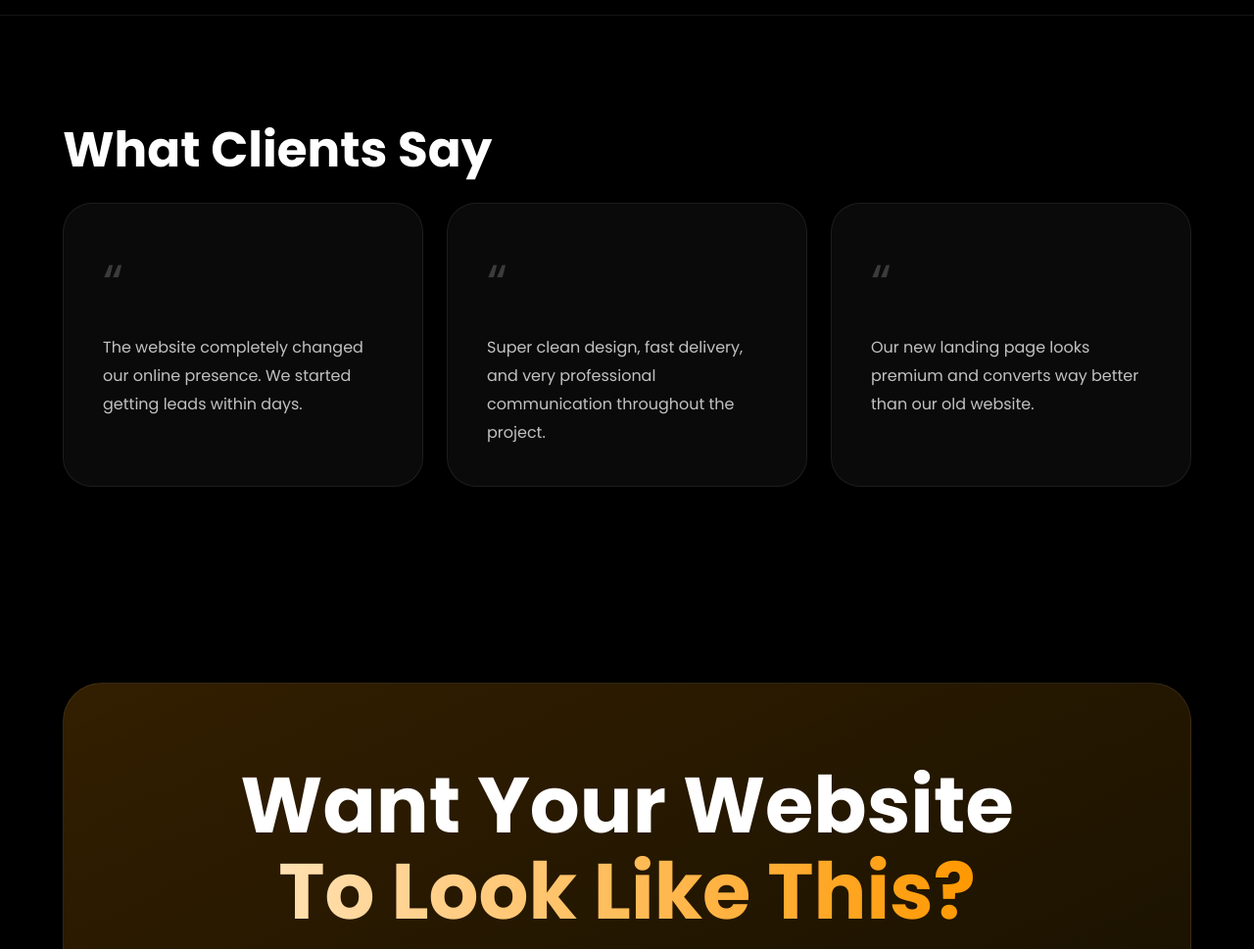
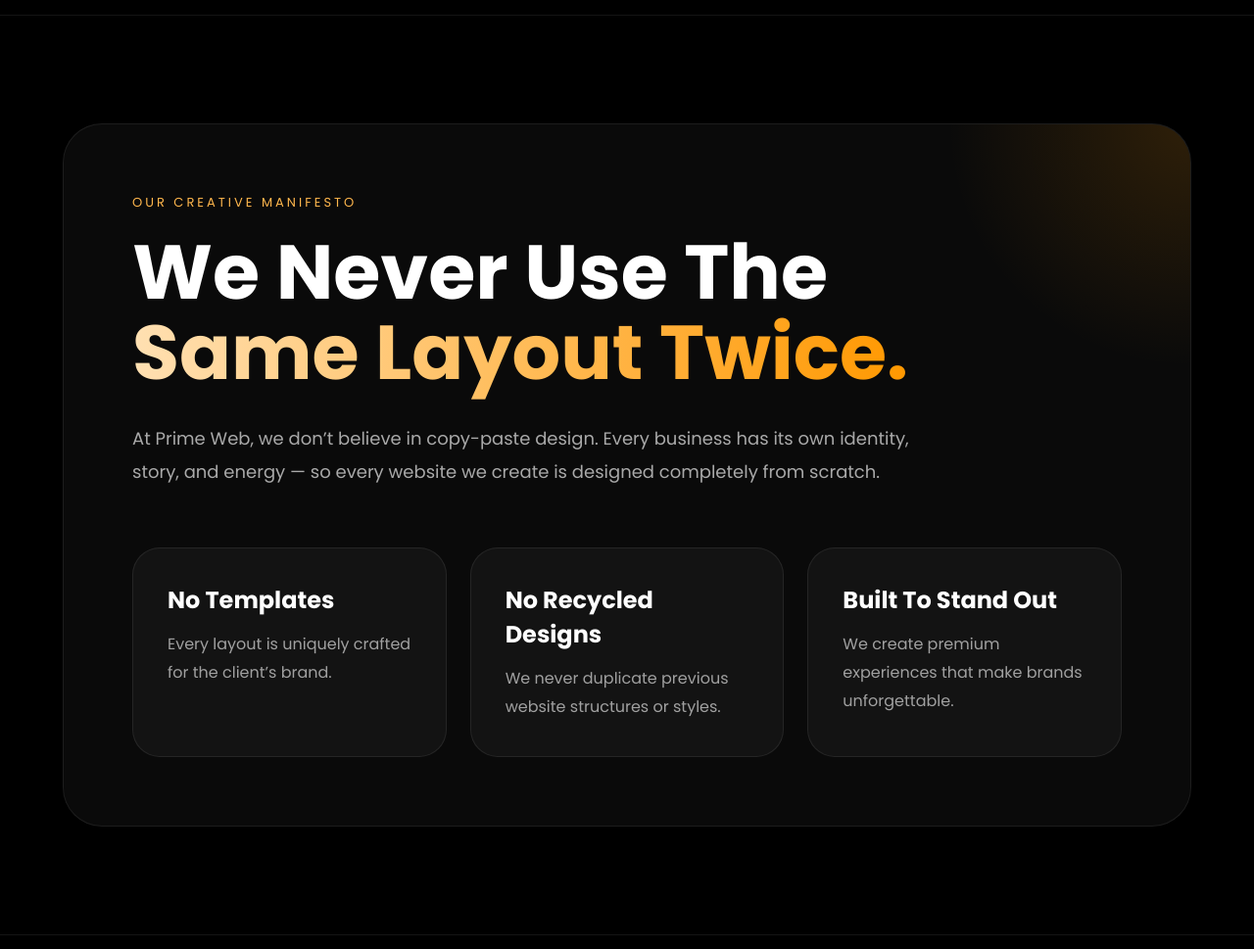
Before and after one commit to cription13/Crip13-Assets, a plain HTML site: page index.html in a window 1280 px wide. Shown: the part 2320-3289 px from the top of the page at 98% size. Drawn offline with Linux system fonts and the light colour scheme.

Commit message:
Add files via upload

```diff
--- a/index.html
+++ b/index.html
@@ -166,6 +166,56 @@
     </div>
   </section>
 
+  <section class="manifesto">
+  <div class="container">
+
+    <div class="manifesto-box">
+
+      <p class="manifesto-label">
+        OUR CREATIVE MANIFESTO
+      </p>
+
+      <h2>
+        We Never Use The <br>
+        <span class="gradient-text">Same Layout Twice.</span>
+      </h2>
+
+      <p class="manifesto-text">
+        At Prime Web, we don’t believe in copy-paste design.
+        Every business has its own identity, story, and energy —
+        so every website we create is designed completely from scratch.
+      </p>
+
+      <div class="manifesto-grid">
+
+        <div class="manifesto-card">
+          <h3>No Templates</h3>
+          <p>
+            Every layout is uniquely crafted for the client’s brand.
+          </p>
+        </div>
+
+        <div class="manifesto-card">
+          <h3>No Recycled Designs</h3>
+          <p>
+            We never duplicate previous website structures or styles.
+          </p>
+        </div>
+
+        <div class="manifesto-card">
+          <h3>Built To Stand Out</h3>
+          <p>
+            We create premium experiences that make brands unforgettable.
+          </p>
+        </div>
+
+      </div>
+
+    </div>
+
+  </div>
+  </section>
+
   <section class="testimonials">
     <div class="container">
 
--- a/style.css
+++ b/style.css
@@ -230,6 +230,80 @@
       color: white;
     }
 
+    .manifesto {
+  padding: 110px 0;
+  border-top: 1px solid rgba(255,255,255,0.08);
+}
+
+.manifesto-box {
+  background: rgba(255,255,255,0.04);
+  border: 1px solid rgba(255,255,255,0.08);
+  border-radius: 40px;
+  padding: 70px;
+  position: relative;
+  overflow: hidden;
+}
+
+.manifesto-box::before {
+  content: '';
+  position: absolute;
+  width: 500px;
+  height: 500px;
+  background: radial-gradient(circle, rgba(255,152,0,0.15), transparent 70%);
+  top: -250px;
+  right: -250px;
+}
+
+.manifesto-label {
+  color: #ffb74d;
+  letter-spacing: 3px;
+  font-size: 13px;
+  margin-bottom: 20px;
+}
+
+.manifesto-box h2 {
+  font-size: clamp(42px, 7vw, 78px);
+  line-height: 1.05;
+  margin-bottom: 30px;
+}
+
+.manifesto-text {
+  max-width: 800px;
+  color: rgba(255,255,255,0.65);
+  line-height: 1.9;
+  font-size: 18px;
+}
+
+.manifesto-grid {
+  display: grid;
+  grid-template-columns: repeat(auto-fit, minmax(240px, 1fr));
+  gap: 24px;
+  margin-top: 60px;
+}
+
+.manifesto-card {
+  background: rgba(255,255,255,0.04);
+  border: 1px solid rgba(255,255,255,0.08);
+  border-radius: 28px;
+  padding: 35px;
+  transition: 0.4s ease;
+}
+
+.manifesto-card:hover {
+  transform: translateY(-8px);
+  border-color: rgba(255,152,0,0.3);
+}
+
+.manifesto-card h3 {
+  font-size: 24px;
+  margin-bottom: 14px;
+}
+
+.manifesto-card p {
+  color: rgba(255,255,255,0.6);
+  line-height: 1.8;
+}
+
     .testimonials {
       padding: 100px 0;
       border-top: 1px solid rgba(255,255,255,0.08);
```
